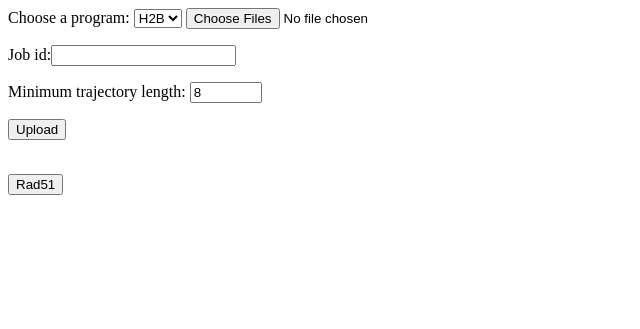
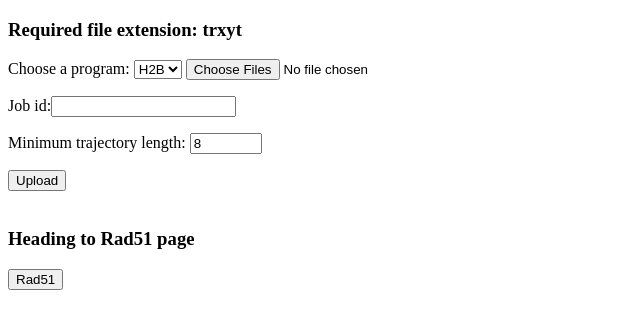
Before and after one commit to JunwooParkSaribu/HttpServer, a Flask app: page /upload in a window 1280 px wide. Shown: the top 329 px of the page, without its empty margins (0-640 px from the left). Run offline with Flask 3, Linux system fonts and the light colour scheme.

```diff
--- a/templates/upload.html
+++ b/templates/upload.html
@@ -5,6 +5,8 @@
     <title>Title</title>
 </head>
 <body>
+
+<h3><b>Required file extension: trxyt</b></h3>
 <form method="post" enctype="multipart/form-data">
     <label for="job_type">Choose a program:</label>
     <select name="job_type" id="job_type">
@@ -28,6 +30,7 @@
 {% endif %}
 <br>
 
+<h3><b>Heading to Rad51 page</b></h3>
 <form method="post">
     <p><input type="submit" value="Rad51" name="rad51">
 </form>
```
Also changed, not shown: fiona.db.
